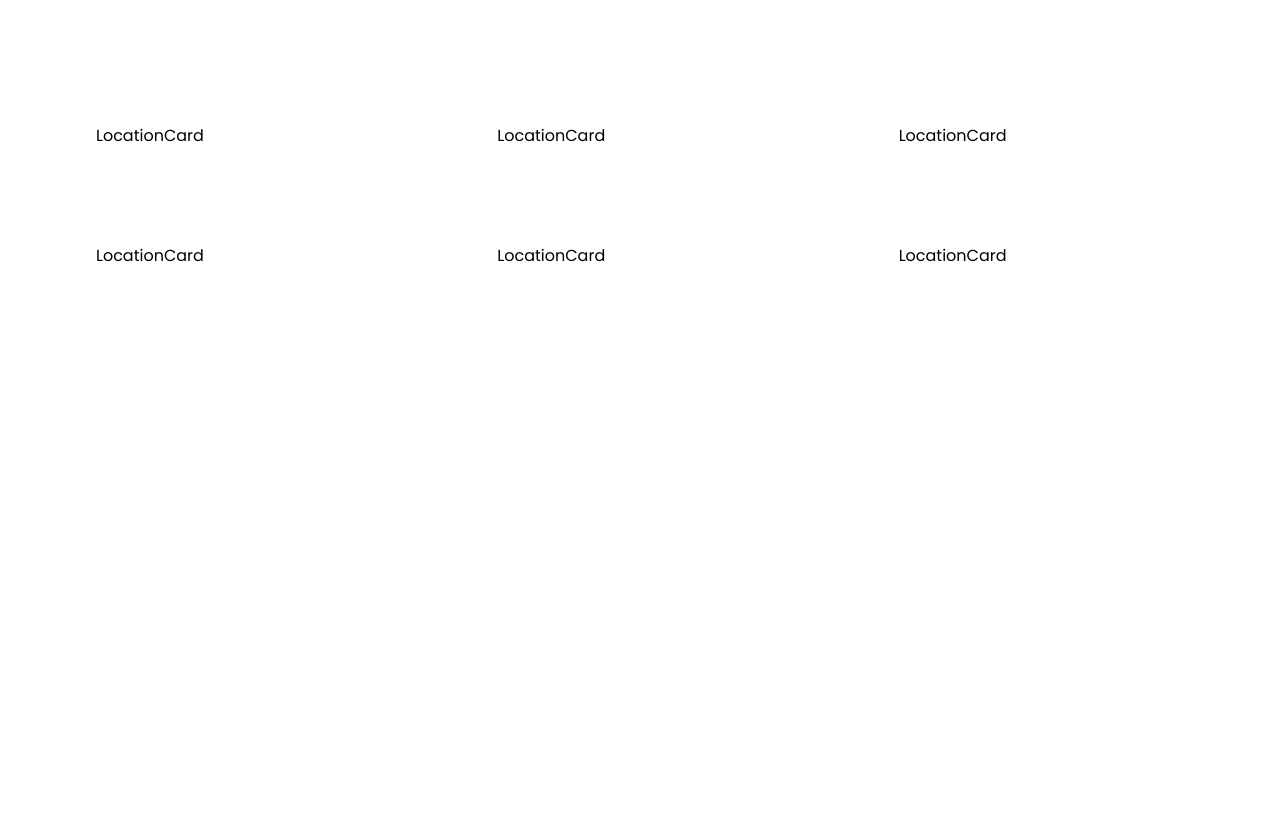
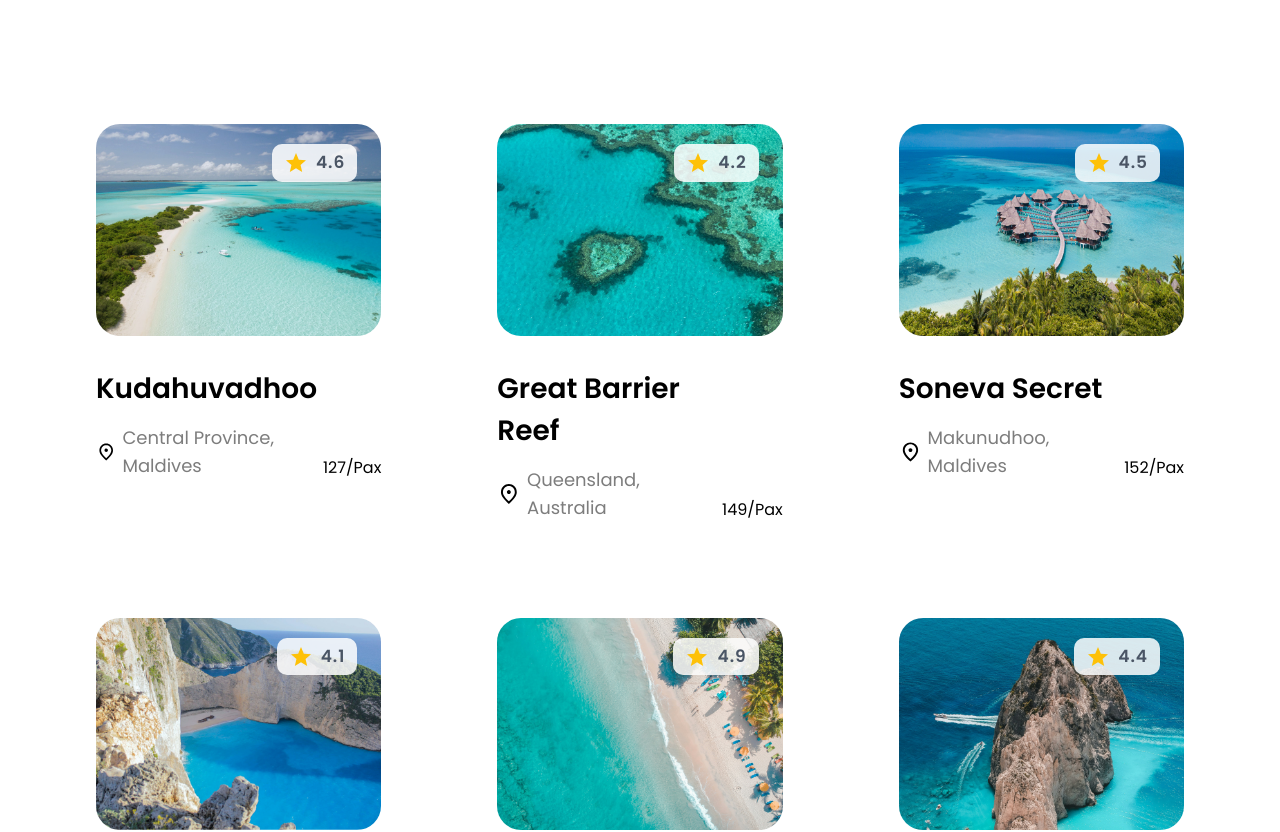
Before and after one commit to tanjimahmmed/go-travel-landing-page, a React (Vite) app: page / in a window 1280 px wide. Shown: the part 4700-5532 px from the top of the page. Before the commit the page ends 5072 px from the top, so only its background shows below. Built offline with nearby package versions, Linux system fonts and the light colour scheme.

Commit message:
Location card first phase

```diff
--- a/src/components/ExploreMore/LocationCard.tsx
+++ b/src/components/ExploreMore/LocationCard.tsx
@@ -1,12 +1,32 @@
 import { Location } from "../../utils/contentTypes"
+import { Location as LocationIcon } from "../Icons/Location"
+import Star from "../Icons/Star"
 
 interface LocationProps {
     location: Location
 }
 
-const LocationCard = (location: LocationProps) => {
+const LocationCard = ({location}: LocationProps) => {
   return (
-    <div>LocationCard</div>
+    <li className="group cursor-pointer">
+        <div className="relative mb-8 overflow-hidden rounded-3xl">
+            <img className="transform transition-all duration-300 ease-in-out group-hover:scale-103" src={location.img} alt={location.alt} />
+            <div className="absolute top-5 right-6 flex items-center gap-x-2 rounded-[.625rem] bg-white/85 px-3 py-1.5 backdrop-blur-3xl">
+                <Star className="fill-yellow size-6"/>
+                <p className="text-gray-600 tracking-6 text-[1.0625rem] font-semibold">{location.rating}</p>
+            </div>
+        </div>
+        <div className="flex items-end justify-between">
+            <div>
+                <p className="mb-3.5 text-[1.75rem] font-semibold">{location.title}</p>
+                <div className="flex items-center">
+                    <LocationIcon className="mr-1.5 size-6"/>
+                    <p className="text-grey-700 text-lg">{location.location}</p>
+                </div>
+            </div>
+            <p>{location.pricePerPerson}/<span>Pax</span></p>
+        </div>
+    </li>
   )
 }
 
```
